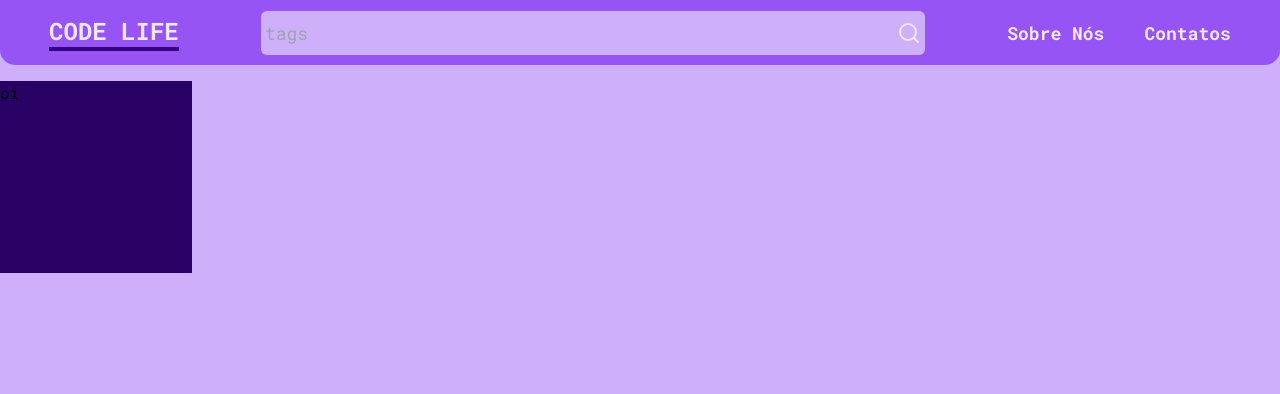
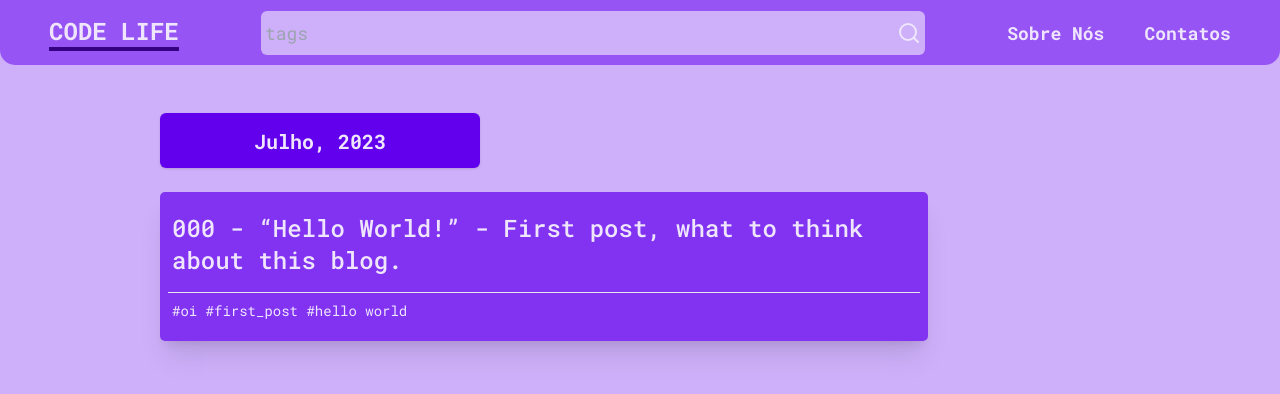
Before and after one commit to PedroCavallaro/Code-Life-Blog, a Next.js app in the folder web/: page / in a window 1280 px wide. Shown: the top 394 px of the page. Built offline with nearby package versions, Linux system fonts and the light colour scheme.

Commit message:
feat: added post card

```diff
--- a/web/src/app/components/Home/PostCard.tsx
+++ b/web/src/app/components/Home/PostCard.tsx
@@ -1,13 +1,22 @@
-interface PostCardProps{
-    title: string
-    date: string,
-    hashtags: []
+import Link from "next/link";
+
+interface PostCardProps {
+  title: string;
+  hashtags: Array<string>;
 }
-export default function PostCard() {
-    return (
-        <div className="bg-purple-900 w-48 h-48" >
-            <p>oi</p>
-
-        </div>
-    )
+export default function PostCard(props: PostCardProps) {
+  return (
+    <Link
+      href={"#"}
+      className="bg-purple-400 w-[85%] text-purple-50 rounded-[5px] mt-6 ml-4 shadow-xl p-1 lg:ml-40 lg:w-[60%]"
+    >
+      <p className="ml-2 my-4 text-sm font-medium lg:text-2xl">{props.title}</p>
+      <div className="flex justify-center">
+        <hr className="text-purple-50 w-[95%] lg:w-[99%]" />
+      </div>
+      <div className="ml-2 text-[10px] mt-2 lg:text-sm lg:mb-4">
+        <span>{props.hashtags.toString().replaceAll(",", " ")}</span>
+      </div>
+    </Link>
+  );
 }
--- a/web/src/app/page.tsx
+++ b/web/src/app/page.tsx
@@ -1,9 +1,14 @@
-import PostCard from './components/Home/PostCard'
+import DateCard from "./components/Home/DateCard";
+import PostCard from "./components/Home/PostCard";
 
 export default function Home() {
   return (
-    <main className="mt-4">
-      <PostCard/>
+    <main className="flex flex-col">
+      <DateCard date={"Julho, 2023"} />
+      <PostCard
+        title="000 - “Hello World!” - First post, what to think about this blog."
+        hashtags={["#oi", "#first_post", "#hello world"]}
+      />
     </main>
-  )
+  );
 }
```
